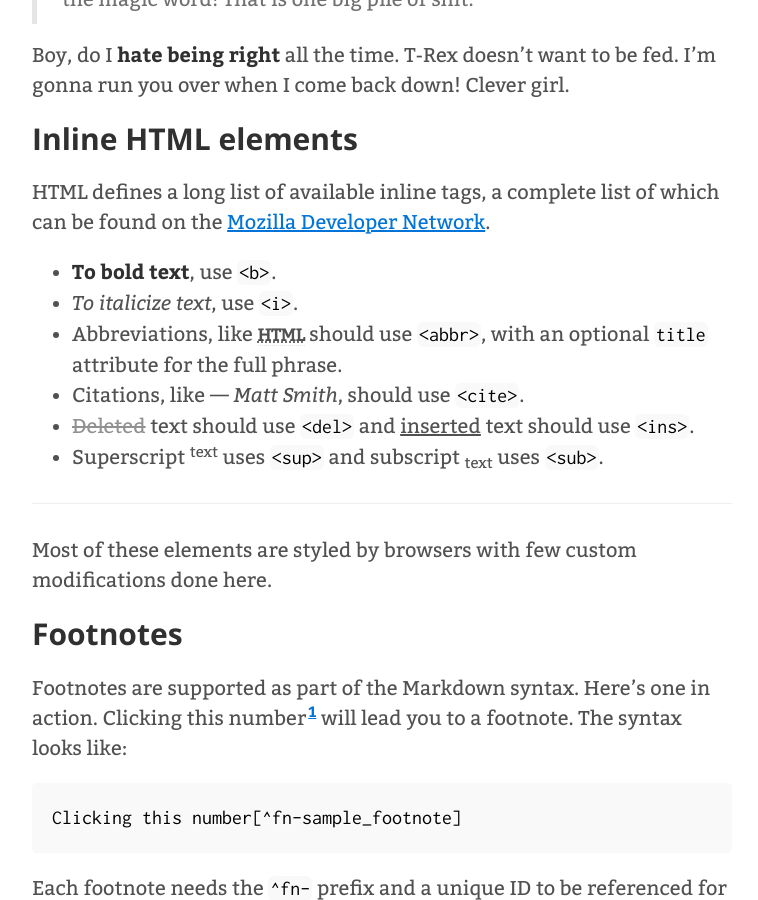
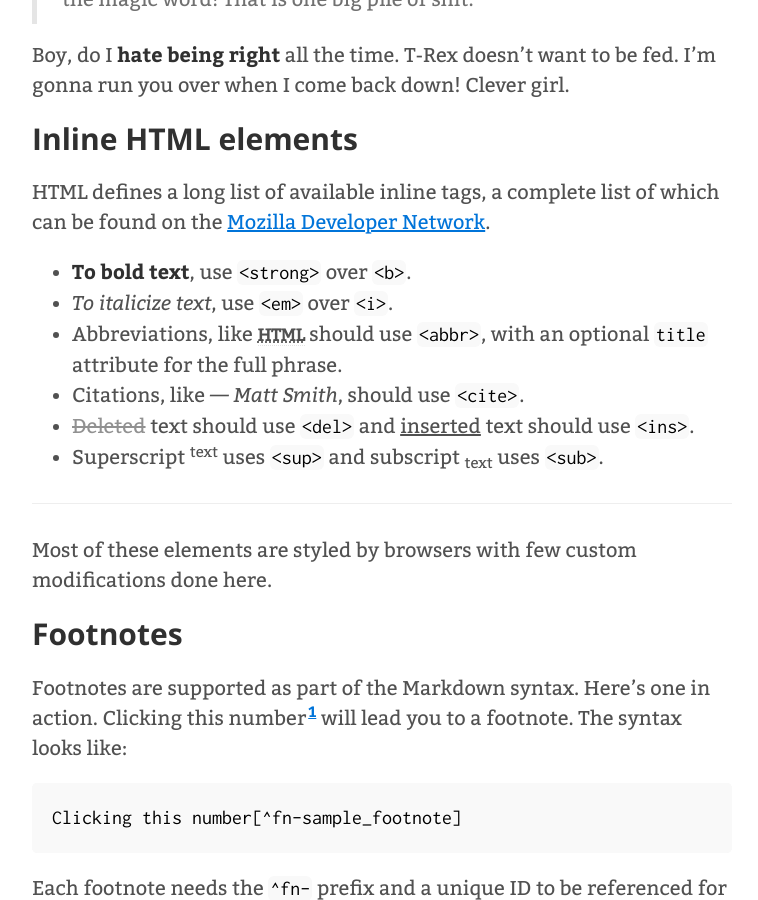
Before and after one commit to AllThingsSmitty/allthingssmitty.github.io, a Jekyll site: the page built from style-guide.md, in a window 1280 px wide and 900 px high, scrolled down 497 px. Shown: the whole window, without its empty margins (258-1016 px from the left). Built offline with Jekyll 4.4.1, drawn with Linux system fonts in a browser that asks for light colours; comment, search, counter and statistics services are not loaded.

Commit message:
Minor update

```diff
--- a/style-guide.md
+++ b/style-guide.md
@@ -14,8 +14,8 @@ Boy, do I **hate being right** all the time. T-Rex doesn't want to be fed. I'm g
 
 HTML defines a long list of available inline tags, a complete list of which can be found on the [Mozilla Developer Network](https://developer.mozilla.org/en-US/docs/Web/HTML/Element).
 
-- **To bold text**, use `<b>`.
-- *To italicize text*, use `<i>`.
+- **To bold text**, use `<strong>` over `<b>`.
+- *To italicize text*, use `<em>` over `<i>`.
 - Abbreviations, like <abbr title="HyperText Markup Langage">HTML</abbr> should use `<abbr>`, with an optional `title` attribute for the full phrase.
 - Citations, like <cite>&mdash; Matt Smith</cite>, should use `<cite>`.
 - <del>Deleted</del> text should use `<del>` and <ins>inserted</ins> text should use `<ins>`.
```
